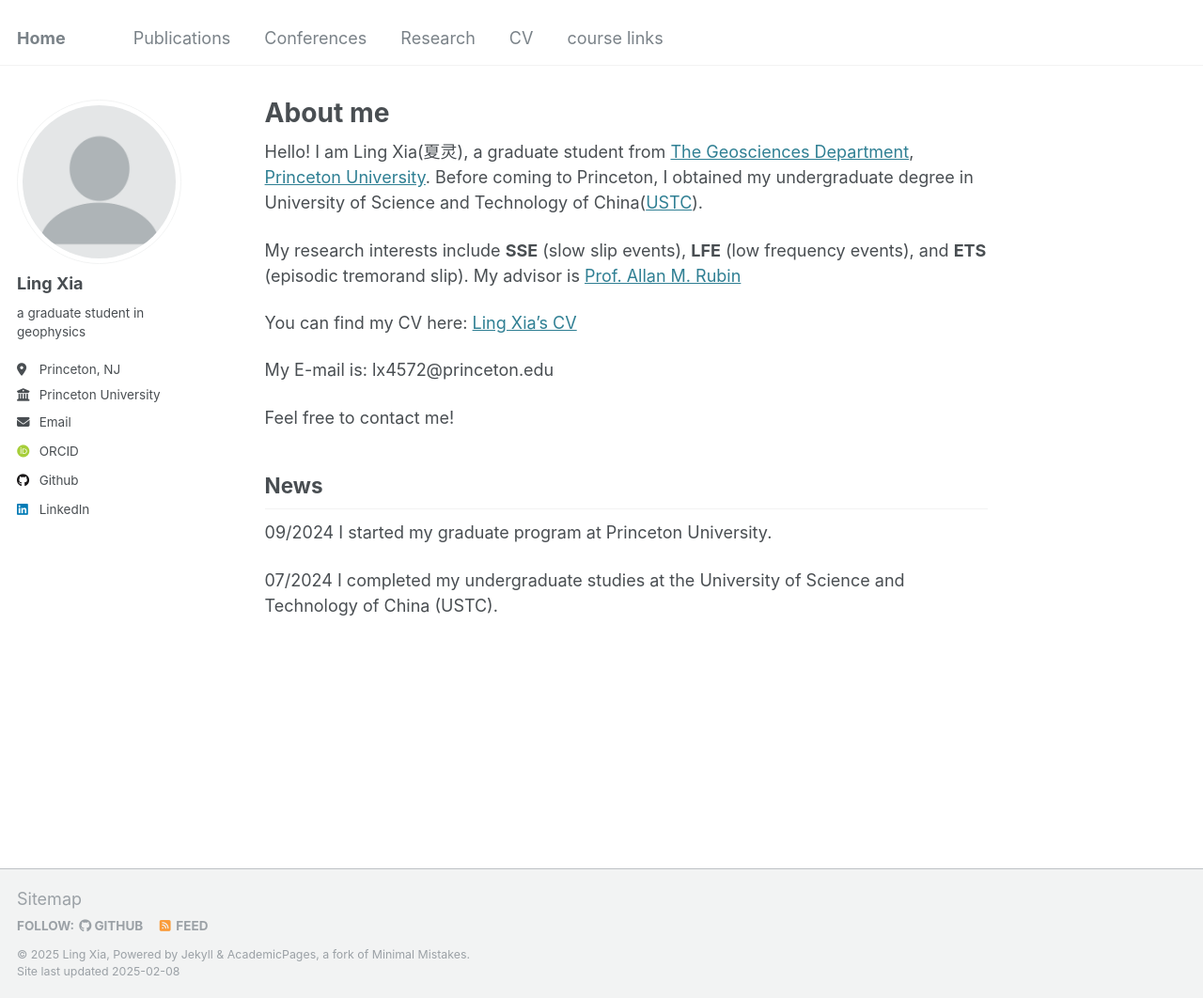
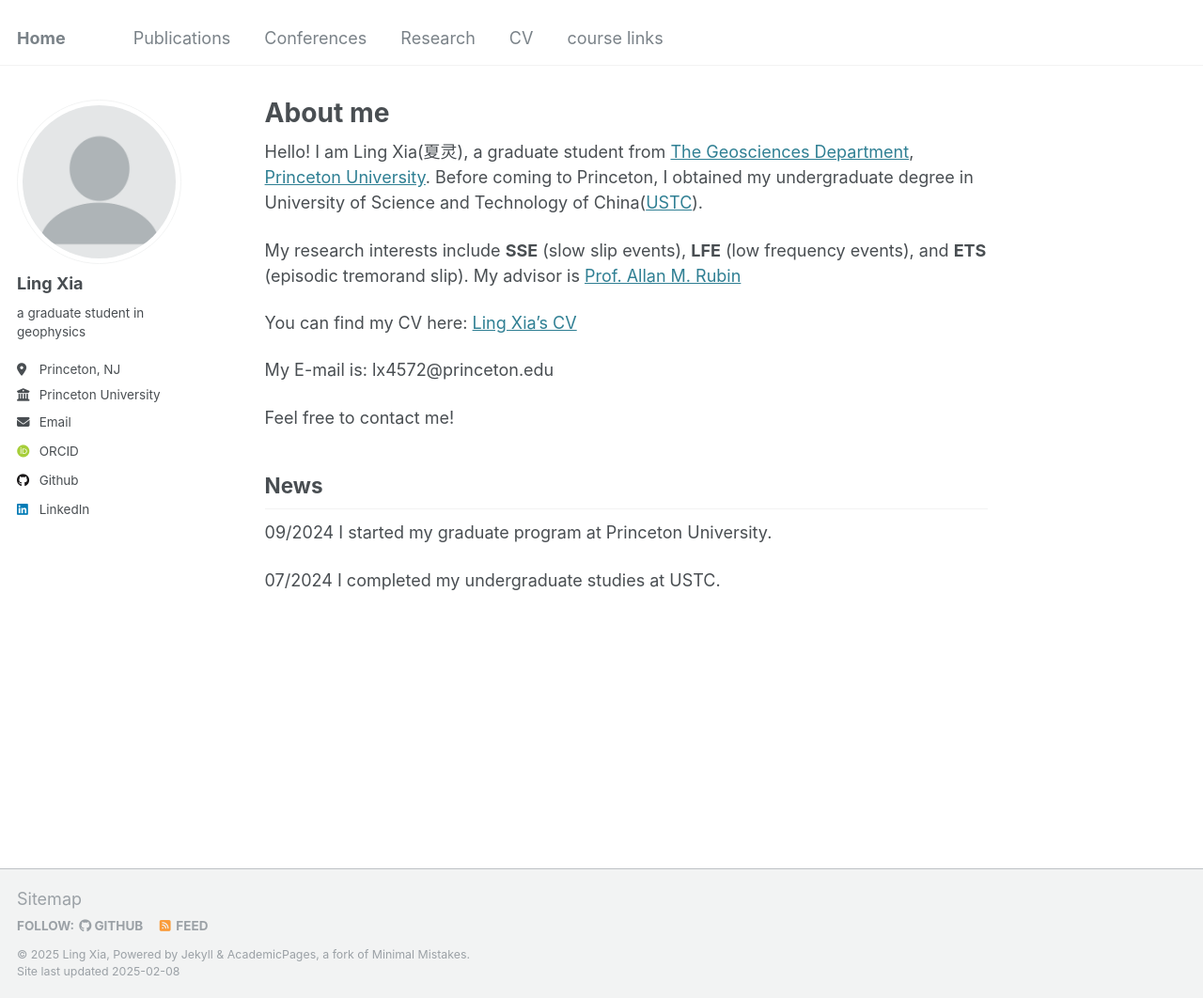
Before and after one commit to xialing2003/xialing2003.github.io, a Jekyll site: the page built from _pages/about.md, in a window 1280 px wide and 1062 px high. Shown: the whole window at 94% size. Built offline with Jekyll 4.4.1, drawn with Linux system fonts in a browser that asks for light colours; some web fonts are replaced.

Commit message:
Update about.md

```diff
--- a/_pages/about.md
+++ b/_pages/about.md
@@ -24,4 +24,4 @@
 I started my graduate program at Princeton University.
 
 07/2024
-I completed my undergraduate studies at the University of Science and Technology of China (USTC).
+I completed my undergraduate studies at USTC.
```
